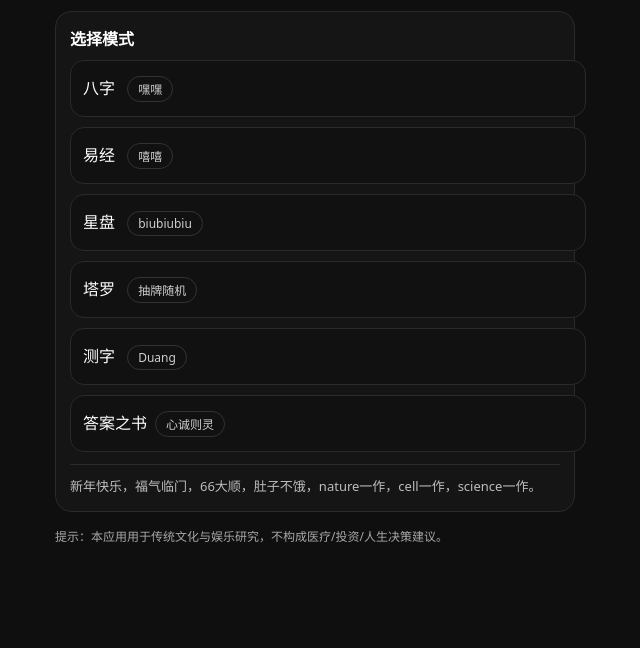
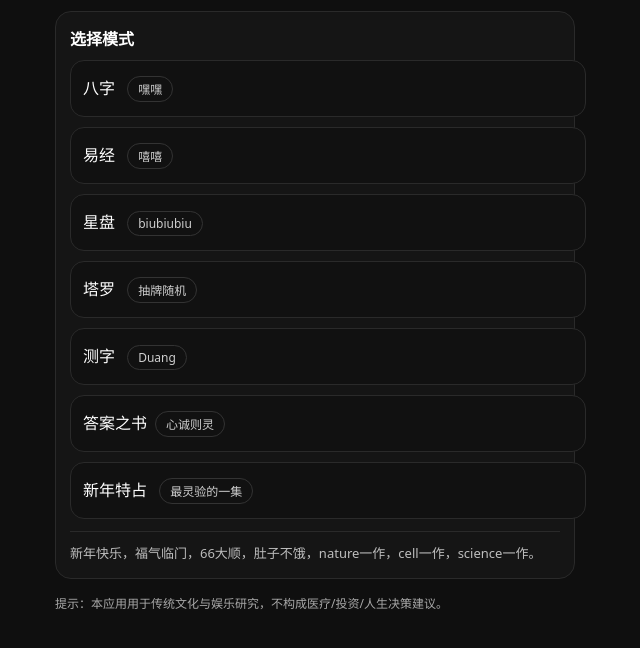
Before and after one commit to Wenyi17/fortune, a plain HTML site: page index.html in a window 1280 px wide. Shown: the part 104-752 px from the top of the page, without its empty margins (325-965 px from the left). Drawn offline with Linux system fonts and the light colour scheme.

Commit message:
Add new year fortune-telling option
Added a new option for '新年特占' in the selection menu.

```diff
--- a/index.html
+++ b/index.html
@@ -34,6 +34,8 @@
       <a class="btn" href="tarot.html">塔罗 <span class="pill">抽牌随机</span></a>
       <a class="btn" href="cezi.html">测字 <span class="pill">Duang</span></a>
       <a class="btn" href="answer.html">答案之书<span class="pill">心诚则灵</span></a>
+      <a class="btn" href="newyear.html">新年特占 <span class="pill">最灵验的一集</span></a>
+
 
       <div class="hr"></div>
       <div class="muted">
```
